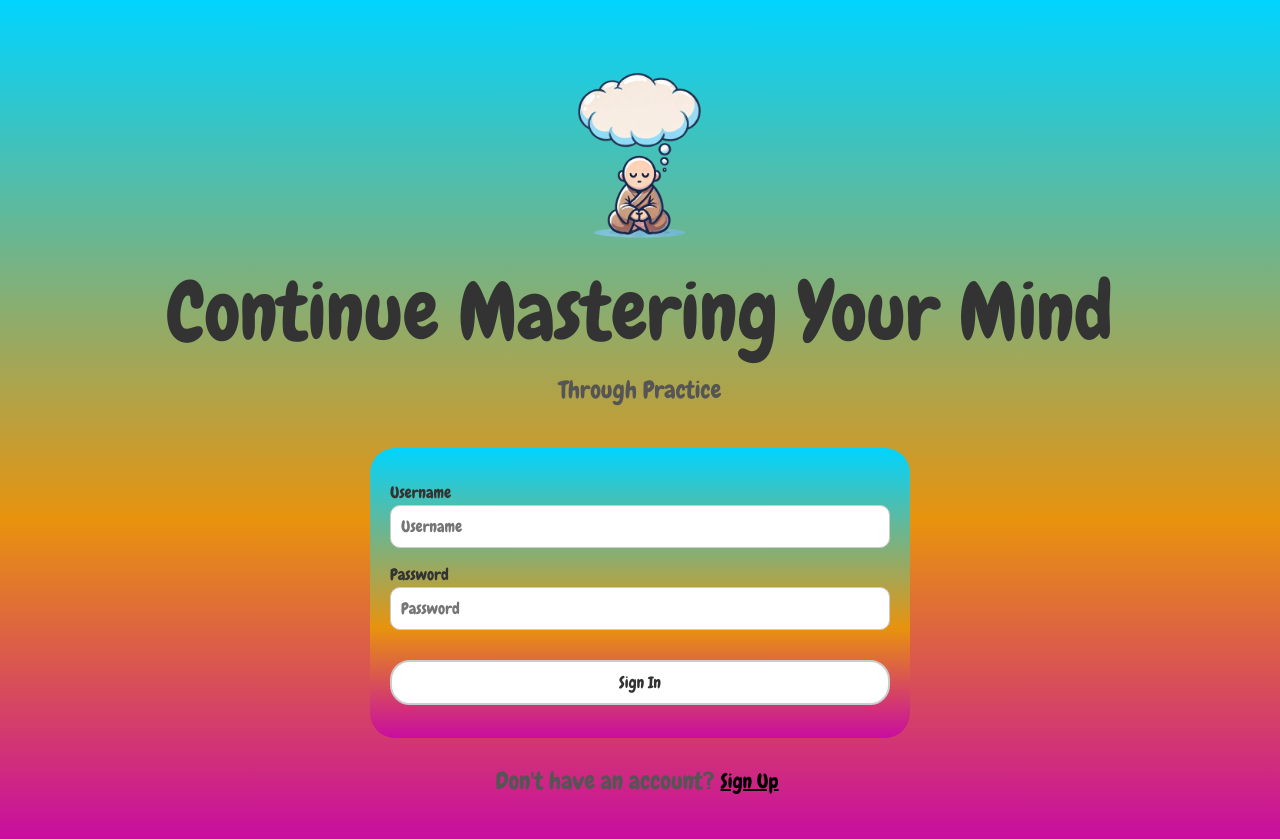
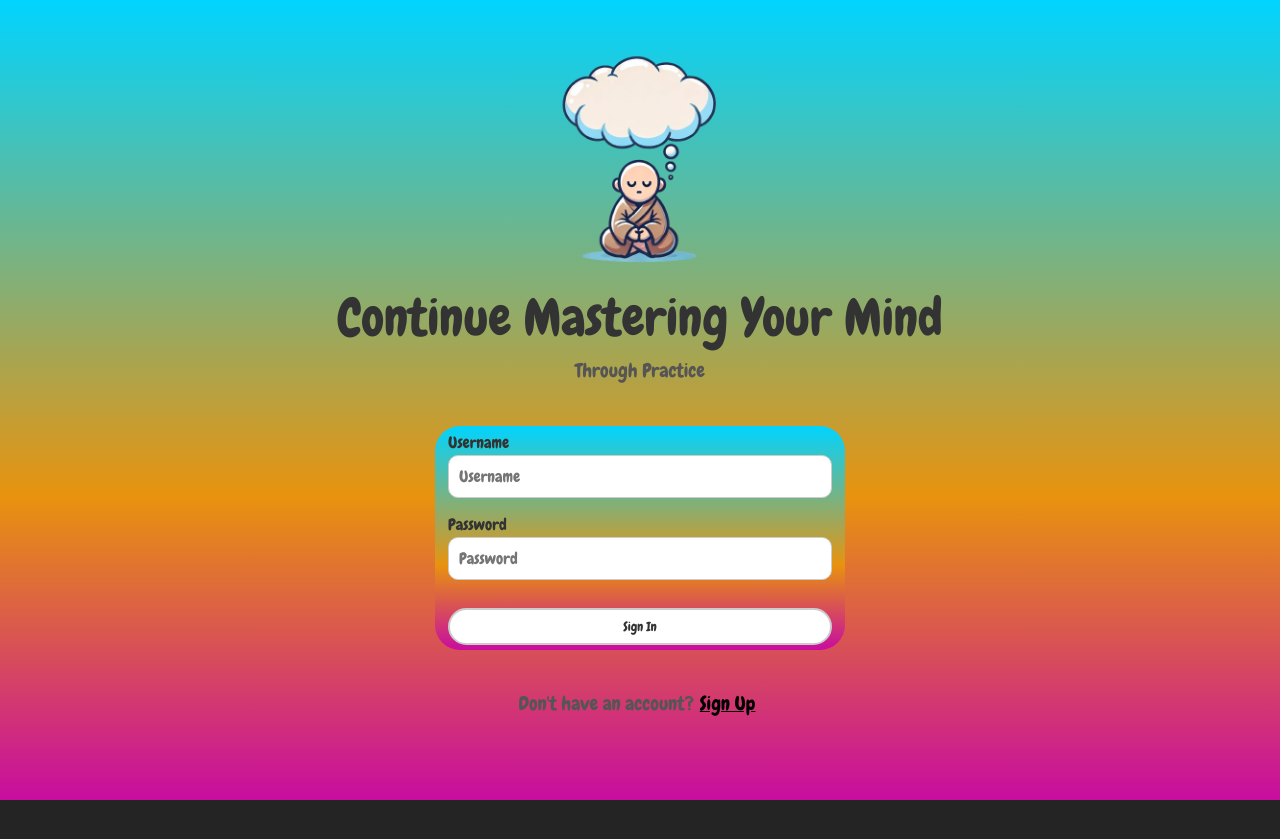
Before and after one commit to estebanrodriguez28/mind-mastery-react, a React (Vite) app: page /login in a window 1280 px wide. After the commit the page ends 800 px from the top, so only its background shows below. Built offline with nearby package versions, Linux system fonts and the light colour scheme.

Commit message:
testing layout for login

```diff
--- a/src/App.css
+++ b/src/App.css
@@ -355,13 +355,13 @@ html {
   flex-direction: column;
   justify-content: center;
   align-items: flex-start;
-  width: 500px;
+  width: 30vw;
   /* Fixed width */
-  height: 250px;
+  height: 20vh;
   border-radius: 25px;
-  padding: 20px;
+  padding: 4vh 1vw;
   background: linear-gradient(0deg, rgb(200, 13, 160) 0%, rgba(232, 147, 14, 1) 38%, rgba(0, 212, 255, 1) 100%);
-  margin-bottom: 25px;
+  margin-bottom: 5vh;
 
 
 
@@ -409,6 +409,45 @@ html {
     font-size: 7vw;
     margin-bottom: 0vh;
     margin-top: 10vh;
+  }
+}
+
+
+
+
+.sub_seca3 {
+  font-size: 4vw;
+  margin-bottom: 0vh;
+  margin-top: 0vh;
+}
+
+@media (max-width: 1024px) {
+
+  /* ✅ Tablets */
+  .sub_seca3 {
+    font-size: 5vw;
+    margin-bottom: 0vh;
+
+  }
+}
+
+@media (max-width: 768px) {
+
+  /* ✅ Large phones */
+  .sub_seca3 {
+    font-size: 6vw;
+    margin-bottom: 0vh;
+
+  }
+}
+
+@media (max-width: 480px) {
+
+  /* ✅ Small phones */
+  .sub_seca3 {
+    font-size: 7vw;
+    margin-bottom: 0vh;
+
   }
 }
 
@@ -1076,7 +1115,7 @@ html {
 }
 
 .arrow_img {
-  width: 25vw;
+  width: 20vw;
   /* Icon size */
   height: auto;
   margin-right: -5vw;
@@ -1237,9 +1276,9 @@ html {
 
 .monk_login {
   cursor: pointer;
-  height: 15%;
-  width: 15%;
-  margin-top: 60px;
+  height: 30vh;
+  width: 40vw;
+  margin-top: 5vh;
   object-fit: contain;
   transition: filter 0.3s ease;
 
@@ -1545,6 +1584,7 @@ input {
 }
 
 .signup-btn {
+
   background-color: white;
   /* White background */
   color: #333;
@@ -1553,9 +1593,9 @@ input {
   /* Subtle border */
   border-radius: 20px;
   /* Rounded corners */
-  padding: 10px 20px;
+  padding: 1vh 0vw;
   /* Space inside the button */
-  font-size: 16px;
+  font-size: 1vw;
   /* Font size */
   font-weight: bold;
   /* Bold text */
@@ -1564,8 +1604,10 @@ input {
   transition: background-color 0.3s ease, box-shadow 0.3s ease;
   /* Smooth hover effect */
   width: 100%;
-  margin-top: 15px;
+  margin-top: 1vw;
   font-family: "Chewy", serif;
+  justify-content: center;
+
 
 }
 
@@ -1667,8 +1709,8 @@ input {
   background: none;
   border: none;
   font-family: "Chewy", serif;
-  font-size: 20px;
-  margin-bottom: 40px;
+  font-size: 1.5vw;
+  margin-bottom: 5vh;
   text-decoration: underline;
   cursor: pointer;
 }
--- a/src/Components/Login.jsx
+++ b/src/Components/Login.jsx
@@ -53,9 +53,9 @@ function Login() {
 
 
                 <div>
-                    <h1 className='sub_sec2'>Continue Mastering Your Mind</h1>
+                    <h1 className='sub_seca3'>Continue Mastering Your Mind</h1>
 
-                    <p className='subtitle2'>Through Practice</p>
+                    <p className='subtitlea'>Through Practice</p>
                 </div>
 
 
@@ -97,7 +97,7 @@ function Login() {
 
 
 
-                    <p className='subtitle2'> Don't have an account? </p>
+                    <p className='subtitlea'> Don't have an account? </p>
                     <button className='link' onClick={signupPage}>Sign Up</button>
 
 
```
